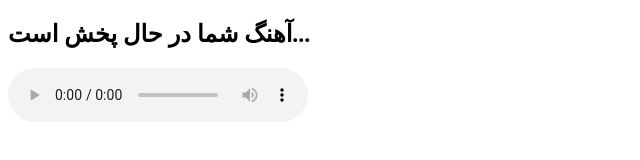
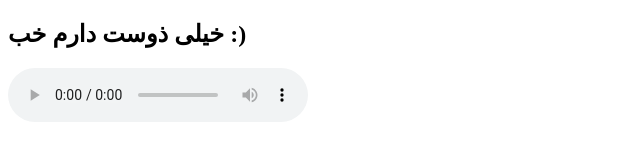
Before and after one commit to sadegh9904/Password-for-music, a plain HTML site: page music.html in a window 1280 px wide. Shown: the whole page, without its empty margins (0-640 px from the left). Drawn offline with Linux system fonts and the light colour scheme.

Commit message:
Update and rename music - Copy.html to music.html

```diff
--- a/music - Copy.html
+++ b/music.html
@@ -6,7 +6,7 @@
     <title>پخش آهنگ</title>
 </head>
 <body>
-    <h2>آهنگ شما در حال پخش است...</h2>
+    <h2> خیلی ذوست دارم خب :)</h2>
     <audio controls autoplay>
         <source src="song.mp3" type="audio/mpeg">
         مرورگر شما از پخش این فایل پشتیبانی نمی‌کند.
```
